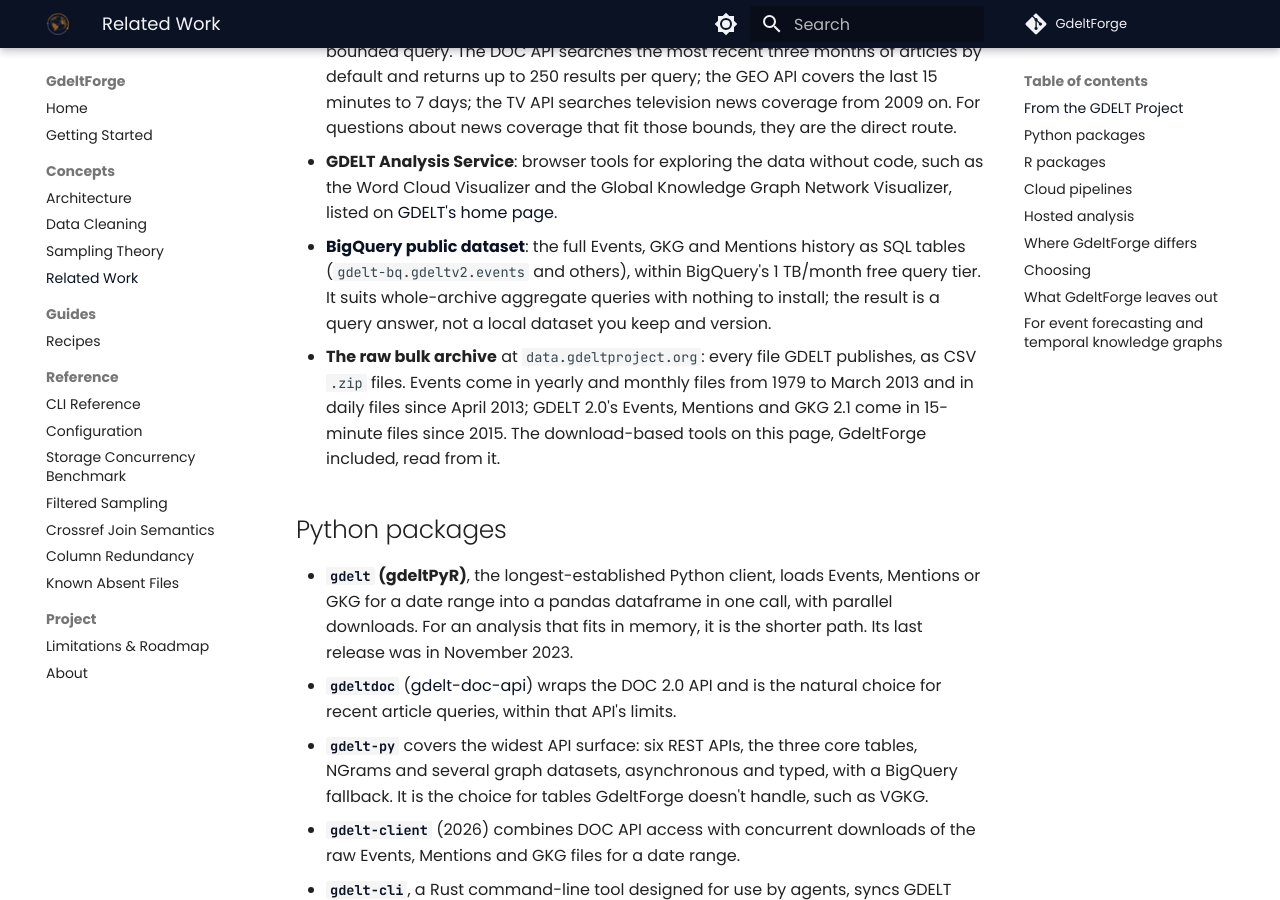
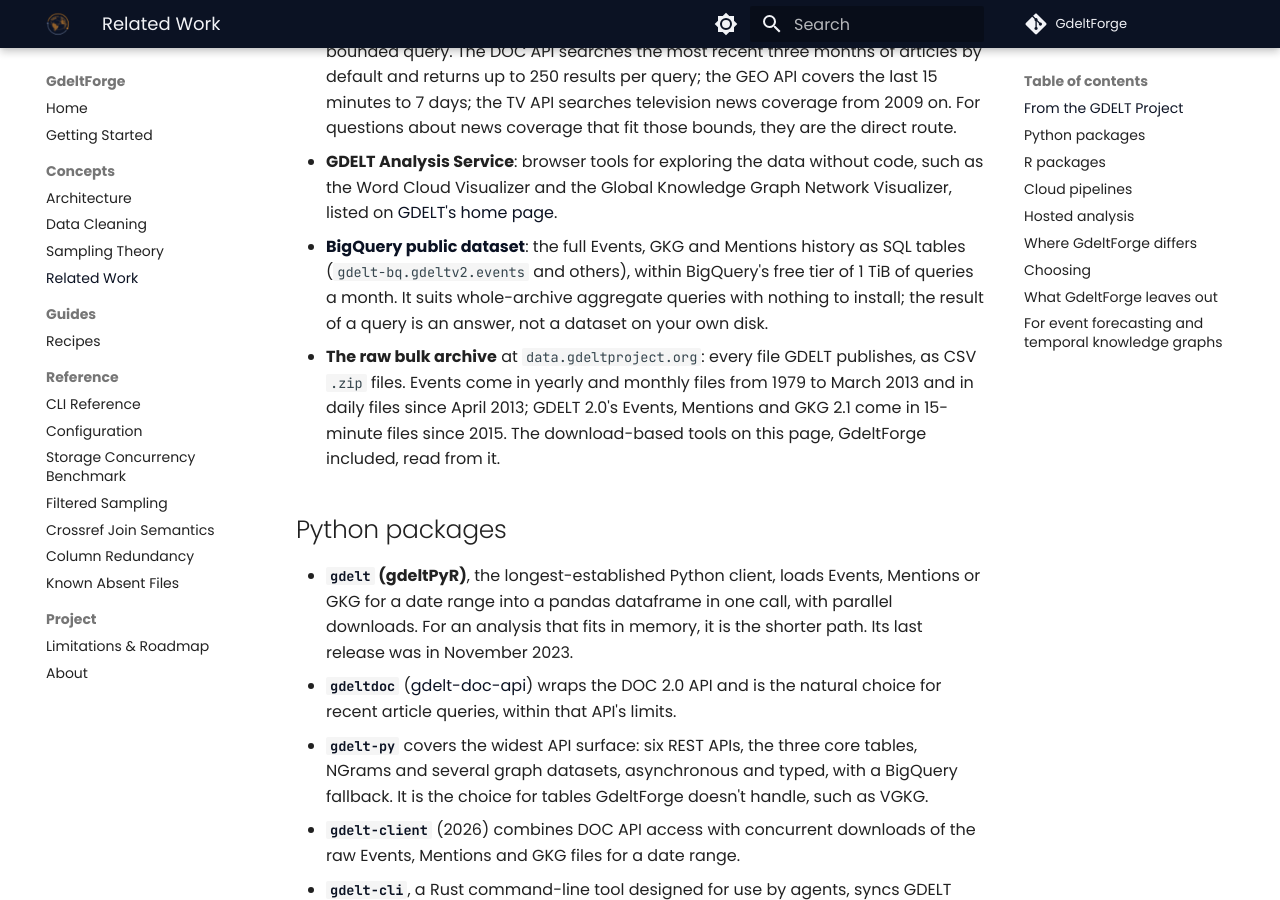
Before and after one commit to Vinicius-Teixeirac/GdeltForge, an MkDocs documentation site: the page built from docs/comparison.md, in a window 1280 px wide and 900 px high, scrolled down 360 px. Built offline with MkDocs 1.6.1 and Material for MkDocs 9.7.7, drawn with Linux system fonts in a browser that asks for light colours; comment, search, counter and statistics services are not loaded.

Commit message:
docs: correct what the 0.13.0 QA passes found in the docs
The README's source tree called samplers.py "indexed, daily, and
filtered sampling" (daily became calendar in 0.9.0) and left out the
aggregation package, the places module, the place table and tools/; its
command table left out aggregate.

The comparison page gave BigQuery's free tier as 1 TB a month. Google
gives it as 1 TiB, as the README does. Its last clause could read as
"a local copy is impossible", and now says the result of a query is an
answer, not a dataset on your own disk.

The terminal demo showed three crossref log lines the CLI never
prints. It now shows crossref's own messages, and the FileIndex line
ends with its period, as logged.

The configuration page says where resumability markers sit: beside
each file a stage read, in its input directory. Copying a converted
directory therefore copies clean's record of what it did, and two
cleaned copies of one converted directory under different settings
clean every file again on each run.

Claude Code has been used: the change was made from the prompt below,
which condenses a multi-message session (the 0.14.0 release
preparation, and the backlog of observations the 0.13.0 QA passes left
for later):

    The QA passes on the 0.13.0 candidates left minor observations
    that weren't fixed then: a stale README source tree, imprecise
    wording in the docs and in log messages, a demo image showing log
    lines the CLI never prints, and small behaviours of convert and
    filtered sampling. Add them to 0.14.0, since these are minor
    corrections.

Co-Authored-By: Claude Opus 5.5 <noreply@anthropic.com>

```diff
--- a/docs/comparison.md
+++ b/docs/comparison.md
@@ -6,7 +6,7 @@ GDELT can be reached in several ways, each designed for a different kind of ques
 
 - **[DOC 2.0](https://blog.gdeltproject.org/gdelt-doc-2-0-api-debuts/), [GEO 2.0](https://blog.gdeltproject.org/gdelt-geo-2-0-api-debuts/) and [TV 2.0](https://blog.gdeltproject.org/gdelt-2-0-television-api-debuts/) APIs**: free, official search services, each answering a bounded query. The DOC API searches the most recent three months of articles by default and returns up to 250 results per query; the GEO API covers the last 15 minutes to 7 days; the TV API searches television news coverage from 2009 on. For questions about news coverage that fit those bounds, they are the direct route.
 - **GDELT Analysis Service**: browser tools for exploring the data without code, such as the Word Cloud Visualizer and the Global Knowledge Graph Network Visualizer, listed on [GDELT's home page](https://www.gdeltproject.org/).
-- **[BigQuery public dataset](https://console.cloud.google.com/marketplace/product/the-gdelt-project/gdelt-2-events)**: the full Events, GKG and Mentions history as SQL tables (`gdelt-bq.gdeltv2.events` and others), within BigQuery's 1 TB/month free query tier. It suits whole-archive aggregate queries with nothing to install; the result is a query answer, not a local dataset you keep and version.
+- **[BigQuery public dataset](https://console.cloud.google.com/marketplace/product/the-gdelt-project/gdelt-2-events)**: the full Events, GKG and Mentions history as SQL tables (`gdelt-bq.gdeltv2.events` and others), within BigQuery's free tier of 1 TiB of queries a month. It suits whole-archive aggregate queries with nothing to install; the result of a query is an answer, not a dataset on your own disk.
 - **The raw bulk archive** at `data.gdeltproject.org`: every file GDELT publishes, as CSV `.zip` files. Events come in yearly and monthly files from 1979 to March 2013 and in daily files since April 2013; GDELT 2.0's Events, Mentions and GKG 2.1 come in 15-minute files since 2015. The download-based tools on this page, GdeltForge included, read from it.
 
 ## Python packages
```
Also changed, not shown: README.md (+9 -2 lines), docs/configuration.md (+2 -0 lines), docs/assets/terminal-demo.svg.
